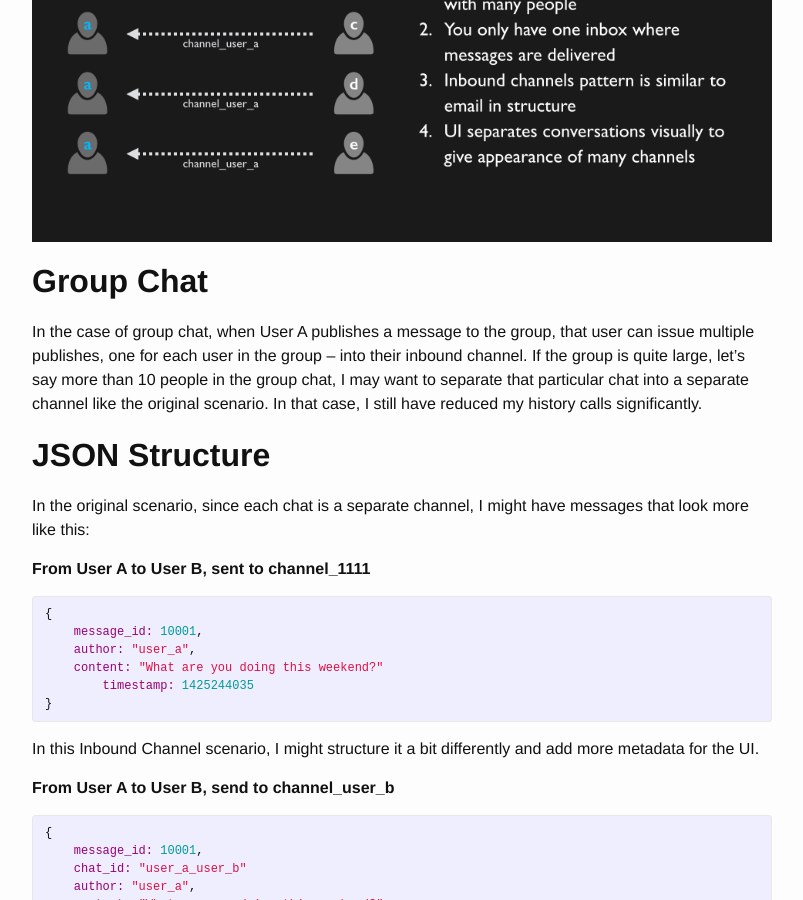
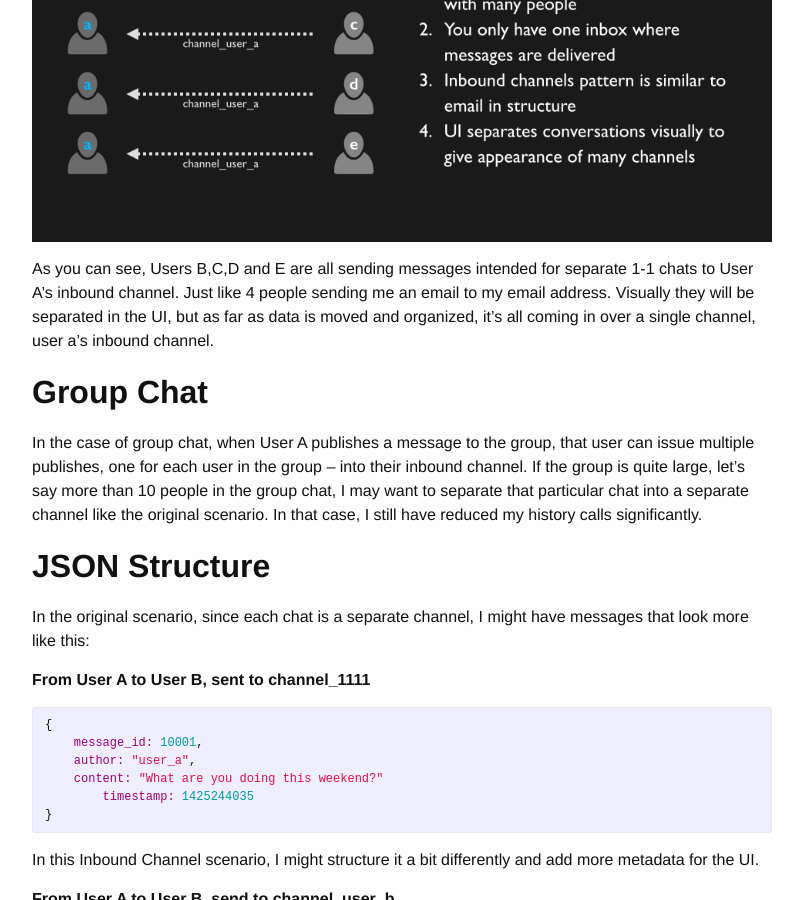
Before and after one commit to pubnub/pubnub-design-patterns, a Jekyll site: the page built from _posts/2015-03-05-Inbound-Channel-Pattern.markdown, in a window 1280 px wide and 900 px high, scrolled down 1966 px. Shown: the whole window, without its empty margins (238-1041 px from the left). Built offline with Jekyll 4.4.1, drawn with Linux system fonts in a browser that asks for light colours.

Commit message:
update post

```diff
--- a/_posts/2015-03-05-Inbound-Channel-Pattern.markdown
+++ b/_posts/2015-03-05-Inbound-Channel-Pattern.markdown
@@ -24,6 +24,8 @@ In this scenario, each user has an Inbound channel for inbound messages from eve
 This means that to get all messages missed for User A, that user only needs to call history on the inbound channel. This is very much like having an email address and an inbox. I have many conversations, but they all come into one place. My UI is what separates them logically, and it uses the metadata (the to/from/subject) to organize it in a way that I understand it, as separate conversations.
 
 ![User Inbound Channel]({{ site.baseurl }}/images/channels/channels.003.jpg)
+
+As you can see, Users B,C,D and E are all sending messages intended for separate 1-1 chats to User A's inbound channel. Just like 4 people sending me an email to my email address. Visually they will be separated in the UI, but as far as data is moved and organized, it's all coming in over a single channel, user a's inbound channel.
 
 ## Group Chat ##
 
```
